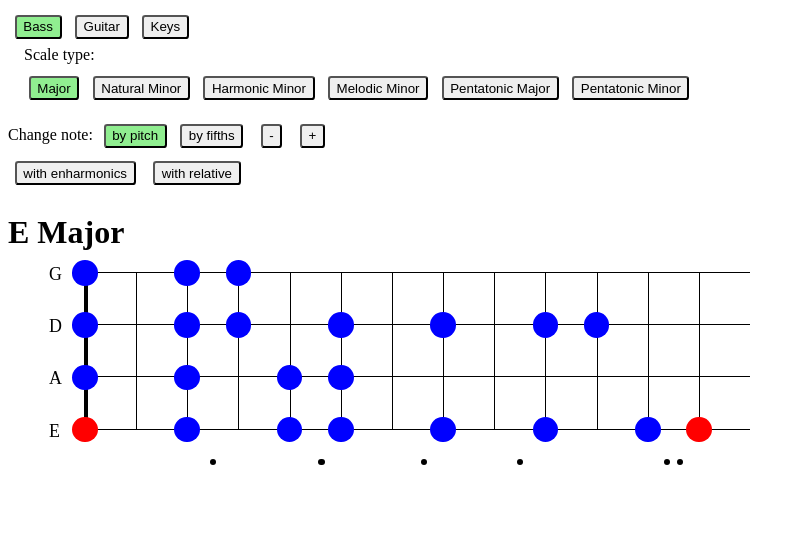
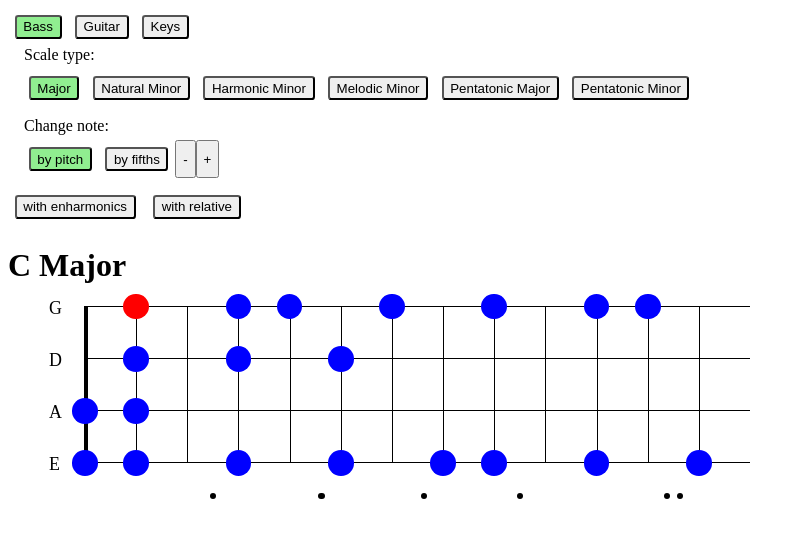
Before and after one commit to thibaudpriou/musicscales, a SvelteKit app: page / in a window 1280 px wide. Shown: the top 538 px of the page, without its empty margins (0-805 px from the left). Built offline with nearby package versions, Linux system fonts and the light colour scheme.

Commit message:
refactor: create NoteStepper

```diff
--- /dev/null
+++ b/src/lib/components/forms/NoteStepper.svelte
@@ -0,0 +1,75 @@
+<script lang="ts">
+	import type { Note } from '$lib/types';
+	import { sortByFifths, sortByPitch } from '$lib/utils';
+	import { createEventDispatcher } from 'svelte';
+	import Fieldset from './commons/Fieldset.svelte';
+
+	export let notes: Note[];
+	const dispatchChange = createEventDispatcher().bind(null, 'change');
+
+	interface SortInfo {
+		label: string;
+		apply: (notes: Note[]) => Note[];
+	}
+
+	const sortMethods: SortInfo[] = [
+		{ label: 'by pitch', apply: sortByPitch },
+		{ label: 'by fifths', apply: sortByFifths }
+	];
+
+	let selectedSort: SortInfo = sortMethods[0];
+	$: sortedNotes = selectedSort.apply(notes);
+
+	let selectedNote = notes[0];
+
+	const getNoteIdxForPitch = (array: Note[], pitchOffset: number) =>
+		array.findIndex((n) => n.pitchOffset === pitchOffset);
+
+	const selectSortMethod = (value: SortInfo) => {
+		selectedSort = value;
+	};
+
+	const upNote = () => {
+		const selectedNoteIdx = getNoteIdxForPitch(sortedNotes, selectedNote.pitchOffset);
+		if (selectedNoteIdx + 1 === 12) {
+			selectedNote = sortedNotes[0];
+			return;
+		}
+		selectedNote = sortedNotes[selectedNoteIdx + 1];
+		dispatchChange(selectedNote);
+	};
+
+	const downNote = () => {
+		const selectedNoteIdx = getNoteIdxForPitch(sortedNotes, selectedNote.pitchOffset);
+		if (selectedNoteIdx - 1 === -1) {
+			selectedNote = sortedNotes[11];
+			return;
+		}
+		selectedNote = sortedNotes[selectedNoteIdx - 1];
+		dispatchChange(selectedNote);
+	};
+</script>
+
+<Fieldset legend="Change note:">
+	{#each sortMethods as sortMethod}
+		<button
+			on:click={() => selectSortMethod(sortMethod)}
+			class="sort"
+			class:active={sortMethod === selectedSort}>{sortMethod.label}</button
+		>
+	{/each}
+	<button on:click={downNote}>-</button>
+	<button on:click={upNote}>+</button>
+</Fieldset>
+
+<style>
+	.sort {
+		margin: 0.5em;
+		padding: 0.2em 0.5em;
+		border-radius: 0.25em;
+	}
+
+	.sort.active {
+		background-color: lightgreen;
+	}
+</style>
--- a/src/lib/components/forms/ScaleRadio.svelte
+++ b/src/lib/components/forms/ScaleRadio.svelte
@@ -1,6 +1,7 @@
 <script lang="ts">
 	import type { ScaleInfo } from '$lib/types';
 	import { createEventDispatcher } from 'svelte';
+	import Fieldset from './commons/Fieldset.svelte';
 
 	export let scales: ScaleInfo[];
 
@@ -10,26 +11,19 @@
 
 	const selectScale = (scale: ScaleInfo) => {
 		selected = scale;
-		console.log(selected);
 		dispatch('select', scale);
 	};
 </script>
 
-<fieldset>
-	<legend>Scale type:</legend>
+<Fieldset legend="Scale type:">
 	{#each scales as scale}
 		<button on:click={() => selectScale(scale)} class="scale" class:active={scale === selected}>
 			{scale.label}
 		</button>
 	{/each}
-</fieldset>
+</Fieldset>
 
 <style>
-    fieldset {
-        display: flex;
-        flex-direction: row;
-        border: none
-    }
 
     .scale {
         margin: 0.5em;
--- /dev/null
+++ b/src/lib/components/forms/commons/Fieldset.svelte
@@ -0,0 +1,16 @@
+<script lang="ts">
+	export let legend: string;
+</script>
+
+<fieldset>
+	<legend>{legend}</legend>
+	<slot />
+</fieldset>
+
+<style>
+    fieldset {
+        display: flex;
+        flex-direction: row;
+        border: none
+    }
+</style>
--- a/src/lib/utils/sortByPitch.ts
+++ b/src/lib/utils/sortByPitch.ts
@@ -7,6 +7,6 @@ import type { Note } from '$lib/types';
  * @returns
  */
 export const sortByPitch = (notes: Note[]): Note[] => {
-	return notes
+	return [...notes]
 		.sort((n1, n2) => n1.pitchOffset - n2.pitchOffset);
 };
--- a/src/routes/+page.svelte
+++ b/src/routes/+page.svelte
@@ -3,40 +3,22 @@
 	import type { Instrument } from '$/lib/types';
 	import { notes } from '$lib/constants/notes';
 	import { intruments } from '$lib/constants/instruments';
-	import { shiftOrder, sortByFifths, sortByPitch } from '$lib/utils';
 	import type { InstrumentInfo, Note, ScaleInfo } from '$lib/types';
 	import { SCALES } from '$lib/constants/scales';
 	import Title from '$lib/components/Title.svelte';
 	import Piano from '$lib/components/Piano.svelte';
 	import ScaleRadio from '$lib/components/forms/ScaleRadio.svelte';
-
-	interface SortInfo {
-		name: string;
-		apply: (notes: Note[]) => Note[];
-	}
-
-	const sortMethods: SortInfo[] = [
-		{ name: 'by pitch', apply: sortByPitch },
-		{ name: 'by fifths', apply: sortByFifths }
-	];
-
-	const harmonicNotes = notes.filter((n) => !n.enharmonic);
-
-	const getNoteIdxForPitch = (array: Note[], pitchOffset: number) =>
-		array.findIndex((n) => n.pitchOffset === pitchOffset);
+	import NoteStepper from '$lib/components/forms/NoteStepper.svelte';
 
 	let selectedScale = SCALES[0];
 	let selectedInstru: InstrumentInfo = intruments[0];
-	let selectedSort: SortInfo = sortMethods[0];
 	let displayEnharmonic: boolean = false;
 	let displayRelativeScale: boolean = false;
 
-	const getSortedNotes = (instru: InstrumentInfo, sort: SortInfo) =>
-		shiftOrder(instru.pitchStart, sort.apply(harmonicNotes));
+	$: scaleHasRelative = ['major', 'natural-minor'].includes(selectedScale.type);
 
-	let selectedNote = getSortedNotes(selectedInstru, selectedSort)[0];
-	$: sortedNotes = getSortedNotes(selectedInstru, selectedSort);
-	$: scaleHasRelative = ['major', 'natural-minor'].includes(selectedScale.type);
+	const enharmonicNotes = notes.filter((n) => !n.enharmonic);
+	let selectedNote = enharmonicNotes[0];
 
 	const selectInstruCallback = (value: Instrument) => () => {
 		selectedInstru = value;
@@ -45,32 +27,15 @@
 		selectedScale = e.detail;
 	};
 
+	const onChangeNote = (e: CustomEvent<Note>) => {
+		selectedNote = e.detail;
+	};
+
 	const toggleEnharmonic = () => {
 		displayEnharmonic = !displayEnharmonic;
 	};
 	const toggleRelativeScale = () => {
 		displayRelativeScale = !displayRelativeScale;
-	};
-
-	// * key selection
-	const selectSortMethod = (value: SortInfo) => () => {
-		selectedSort = value;
-	};
-	const upNote = () => {
-		const selectedNoteIdx = getNoteIdxForPitch(sortedNotes, selectedNote.pitchOffset);
-		if (selectedNoteIdx + 1 === 12) {
-			selectedNote = sortedNotes[0];
-			return;
-		}
-		selectedNote = sortedNotes[selectedNoteIdx + 1];
-	};
-	const downNote = () => {
-		const selectedNoteIdx = getNoteIdxForPitch(sortedNotes, selectedNote.pitchOffset);
-		if (selectedNoteIdx - 1 === -1) {
-			selectedNote = sortedNotes[11];
-			return;
-		}
-		selectedNote = sortedNotes[selectedNoteIdx - 1];
 	};
 </script>
 
@@ -84,18 +49,11 @@
 </div>
 
 <div>
-	<ScaleRadio scales={SCALES} on:select={onSelectScale}/>
+	<ScaleRadio scales={SCALES} on:select={onSelectScale} />
 </div>
 
 <div>
-	Change note:
-	{#each sortMethods as sortMethod}
-		<button on:click={selectSortMethod(sortMethod)} class:active={sortMethod === selectedSort}
-			>{sortMethod.name}</button
-		>
-	{/each}
-	<button on:click={downNote}>-</button>
-	<button on:click={upNote}>+</button>
+	<NoteStepper notes={enharmonicNotes} on:change={onChangeNote} />
 </div>
 <div>
 	<button on:click={toggleEnharmonic} class:active={displayEnharmonic}>with enharmonics</button>
```
